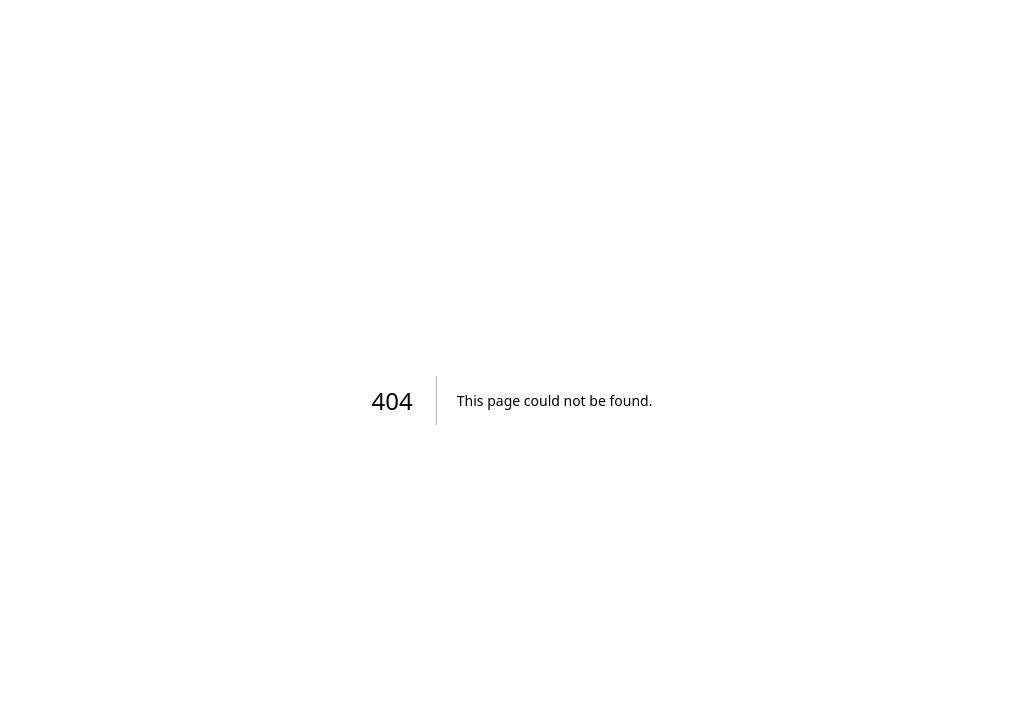
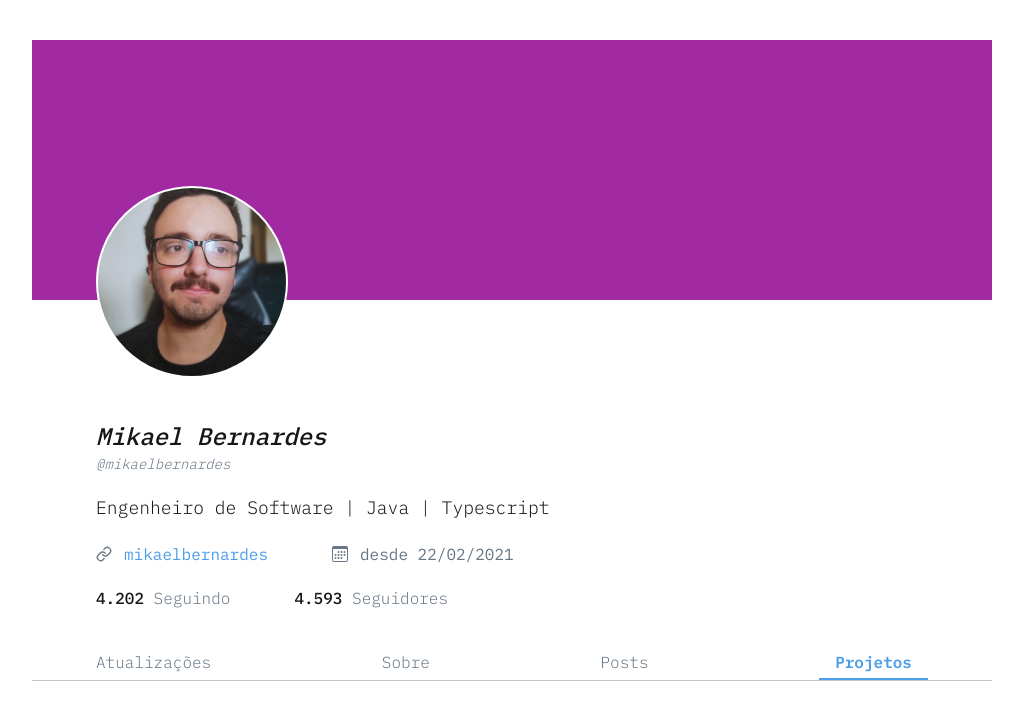
Before and after one commit to mikaelbernardes/my-app, a Next.js app: page /projects in a window 1280 px wide. Before the commit this address had no page. Shown: the top 720 px of the page, without its empty margins (128-1151 px from the left). Built offline with nearby package versions, Linux system fonts and the light colour scheme.

Commit message:
feat: add routes

```diff
--- /dev/null
+++ b/src/app/about/page.tsx
@@ -0,0 +1,9 @@
+import { DefaultNavigationHeader } from "@/shared/layout/DefaultNavigationHeader";
+
+export default function About() {
+	return(
+		<>
+			<DefaultNavigationHeader />
+		</>
+	);
+}
--- /dev/null
+++ b/src/app/posts/page.tsx
@@ -0,0 +1,9 @@
+import { DefaultNavigationHeader } from "@/shared/layout/DefaultNavigationHeader";
+
+export default function Posts() {
+	return(
+		<>
+			<DefaultNavigationHeader />
+		</>
+	);
+}
--- /dev/null
+++ b/src/app/projects/page.tsx
@@ -0,0 +1,9 @@
+import { DefaultNavigationHeader } from "@/shared/layout/DefaultNavigationHeader";
+
+export default function Projects() {
+	return(
+		<>
+			<DefaultNavigationHeader />
+		</>
+	);
+}
```
